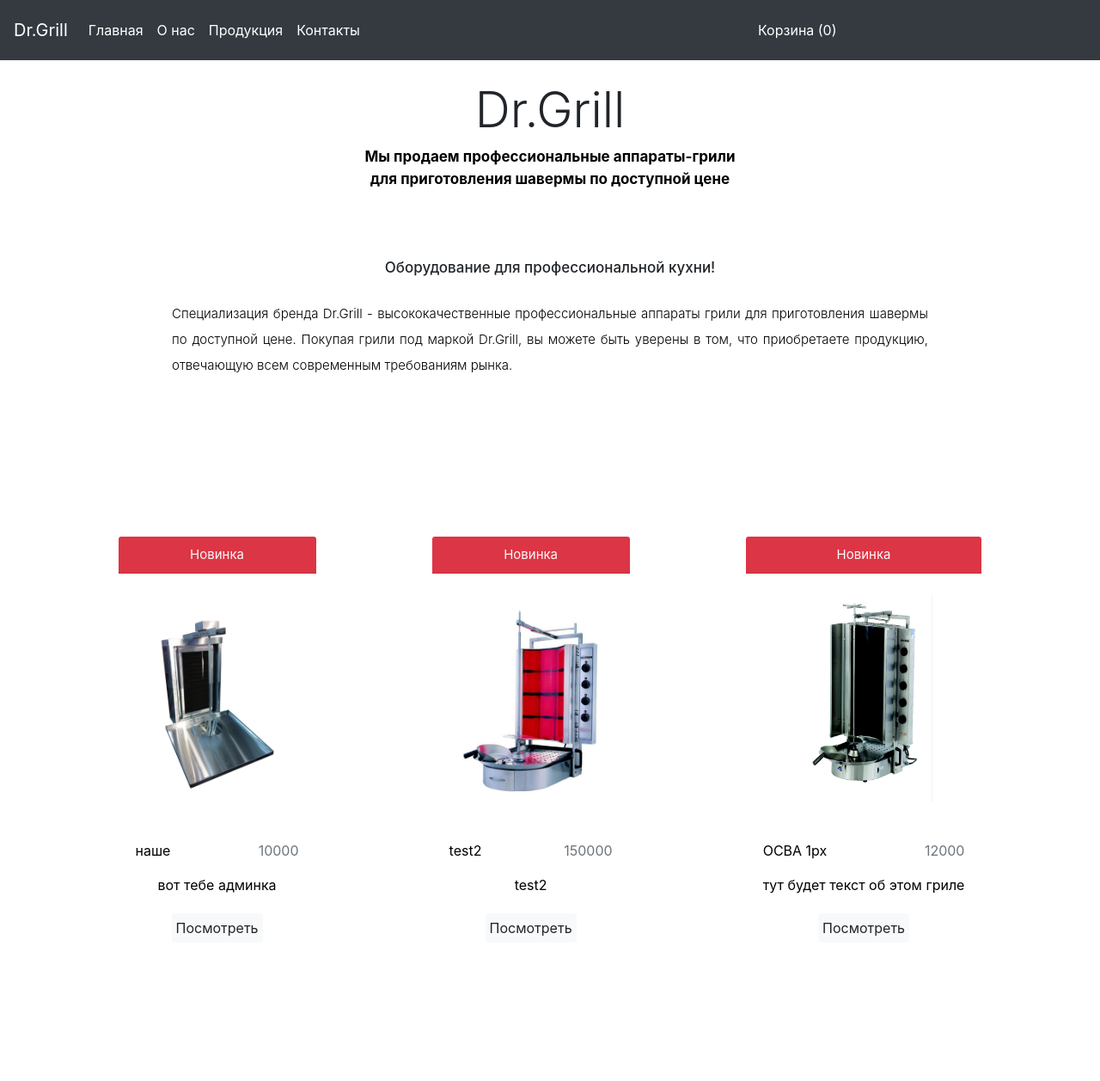
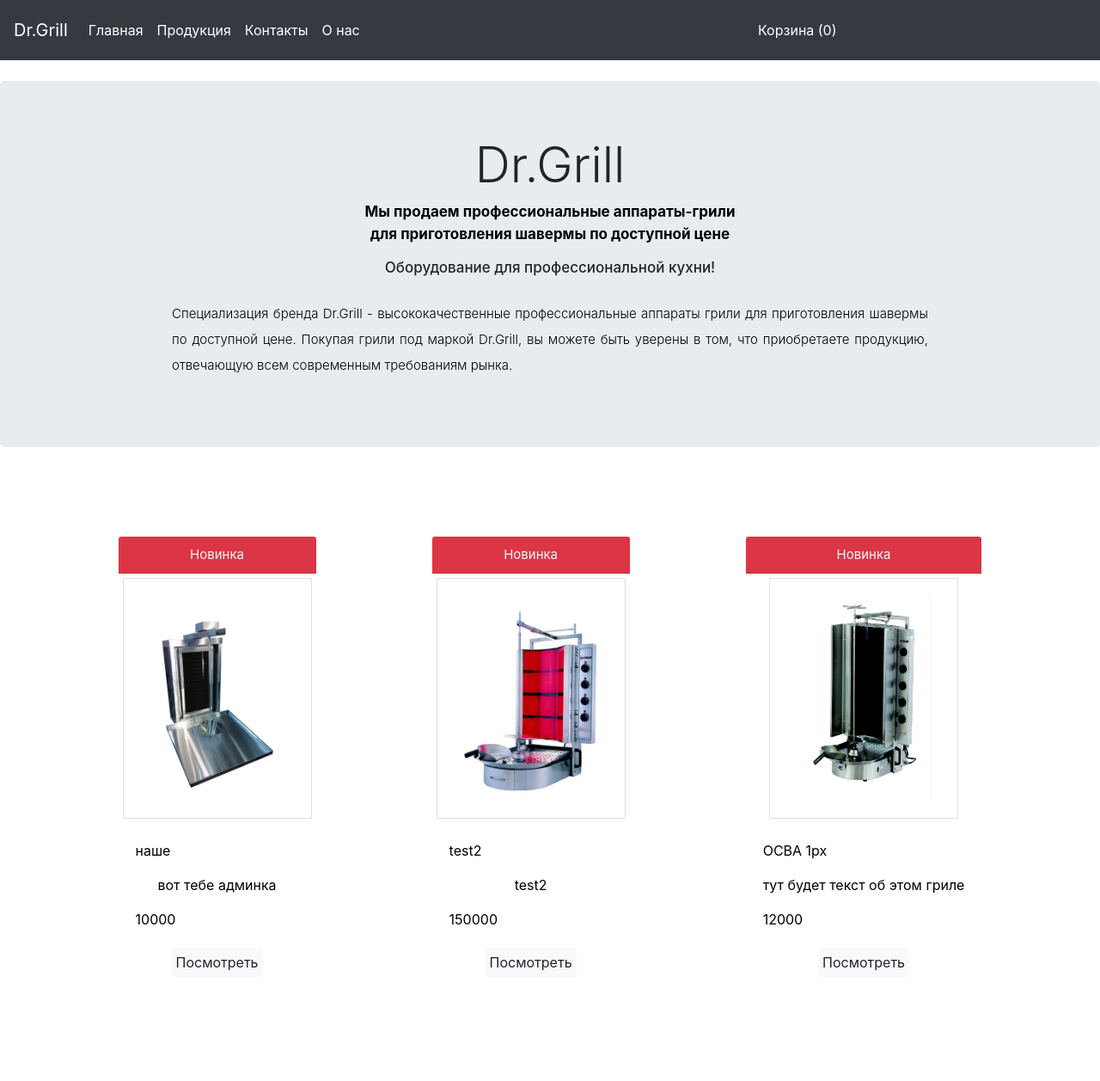
Before and after one commit to pandami619/web, a Django app: page / in a window 1280 px wide. Shown: the whole page at 86% size. Before the commit the page ends 1089 px from the top, so only its background shows below. Run offline with Django 3.2, Linux system fonts and the light colour scheme; data comes from the database, SQL or seed files in the repository; both versions use the stored data as it was after the commit; some libraries are stand-ins or nearby versions.

Commit message:
fix main.html and wrapper.html

```diff
--- a/main/templates/main/main_html.html
+++ b/main/templates/main/main_html.html
@@ -1,6 +1,7 @@
 {% extends "main/wrapper.html" %}
 {% block content %}
 <main role="main">
+    <div class="jumbotron">
         <div class="container">
             <div class="row justify-content-center">
                 <h3 class="col-md-4 display-2 text-center" id="logo-DrG">Dr.Grill</h3>
@@ -14,7 +15,6 @@
                 </div>
             </div>
         </div>
-    <div class="jumbotron text-center bg-white" >
         <div class="container">
             <div class="row justify-content-center">
                 <h4 class="col-8 text-center" id="under-logo">Оборудование для профессиональной кухни!</h4>
@@ -51,9 +51,9 @@
                         <div class="card-body">
                             <div class="d-flex justify-content-between align-items-center">
                                 <p class="font-weight-normal">{{post.title}}</p>
-                                <p class="text-muted">{{post.price}}</p>
                             </div>
                             <p class="card-text">{{post.text}}</p>
+                            <p class="text-left">{{post.price}}</p>
                             <div class="justify-content-between align-items-center a-shadow">
                                 <a href="production/{{post.id}}"
                                 class="btn btn-light">
--- a/main/templates/main/wrapper.html
+++ b/main/templates/main/wrapper.html
@@ -23,9 +23,9 @@
           <div class="navbar-collapse collapse" id="navbarCollapse">
             <ul class="navbar-nav mr-auto">
               <a class="nav-link text-white" href="/">Главная</a>
-              <a class="nav-link text-white" href="/about-us">О нас</a>
               <a class="nav-link text-white" href="/production">Продукция</a>
               <a class="nav-link text-white" href="/contact">Контакты</a>
+              <a class="nav-link text-white" href="/about-us">О нас</a>
             </ul>
             <form class="form-inline mt-2 mt-md-0">
                 <div class="basket-container">
--- a/static/style.css
+++ b/static/style.css
@@ -125,6 +125,15 @@ p {
     left: -4px;
 }
 
+
+.card-img-top{
+    border: 1px solid rgba(0,0,0,.125);
+}
+
+.card-body{
+    /*border: 1px solid rgba(0,0,0,.125);*/
+}
+
 /* Адаптация */
 
 @media (min-width: 1068px) and (max-width: 1600px){
```
Also changed, not shown: db.sqlite3. Lines whose indentation alone changed are shown as unchanged.
